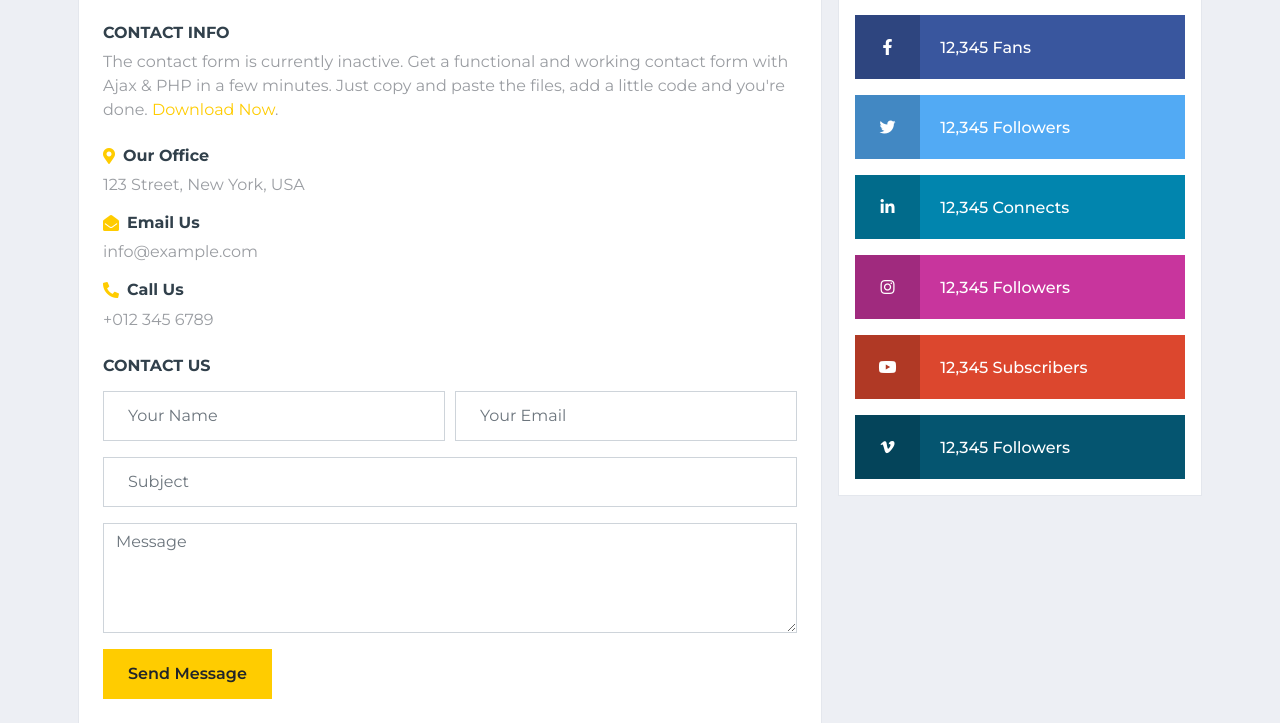
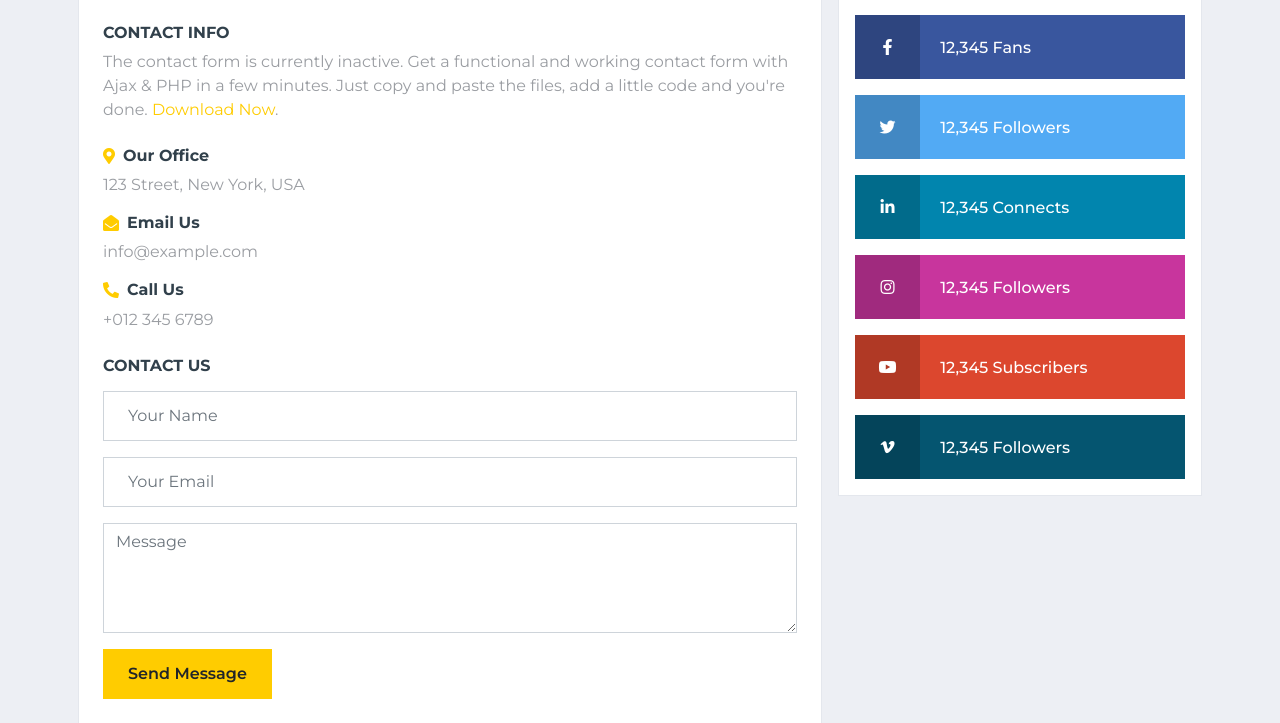
Before and after one commit to davlatbekzoirov/News, a Django app: page /contact-us/ in a window 1280 px wide. Shown: the part 352-1075 px from the top of the page. Run offline with Django 5.2, Linux system fonts and the light colour scheme; some libraries are stand-ins or nearby versions.

Commit message:
fixed form problems

```diff
--- a/templates/news/contact.html
+++ b/templates/news/contact.html
@@ -39,24 +39,16 @@
                         </div>
                     </div>
                     <h6 class="text-uppercase font-weight-bold mb-3">Contact Us</h6>
-                    <form>
-                        <div class="form-row">
-                            <div class="col-md-6">
-                                <div class="form-group">
-                                    <input type="text" class="form-control p-4" placeholder="Your Name" required="required"/>
-                                </div>
-                            </div>
-                            <div class="col-md-6">
-                                <div class="form-group">
-                                    <input type="email" class="form-control p-4" placeholder="Your Email" required="required"/>
-                                </div>
-                            </div>
+                    <form action="#" method="post">
+                        {% csrf_token %}
+                        <div class="form-group">
+                            <input type="text" class="form-control p-4" placeholder="Your Name" required="required" name="name"/>
                         </div>
                         <div class="form-group">
-                            <input type="text" class="form-control p-4" placeholder="Subject" required="required"/>
+                            <input type="email" class="form-control p-4" placeholder="Your Email" required="required" name="email"/>
                         </div>
                         <div class="form-group">
-                            <textarea class="form-control" rows="4" placeholder="Message" required="required"></textarea>
+                            <textarea class="form-control" rows="4" placeholder="Message" required="required" name="message"></textarea>
                         </div>
                         <div>
                             <button class="btn btn-primary font-weight-semi-bold px-4" style="height: 50px;"
```
Also changed, not shown: db.sqlite3.
